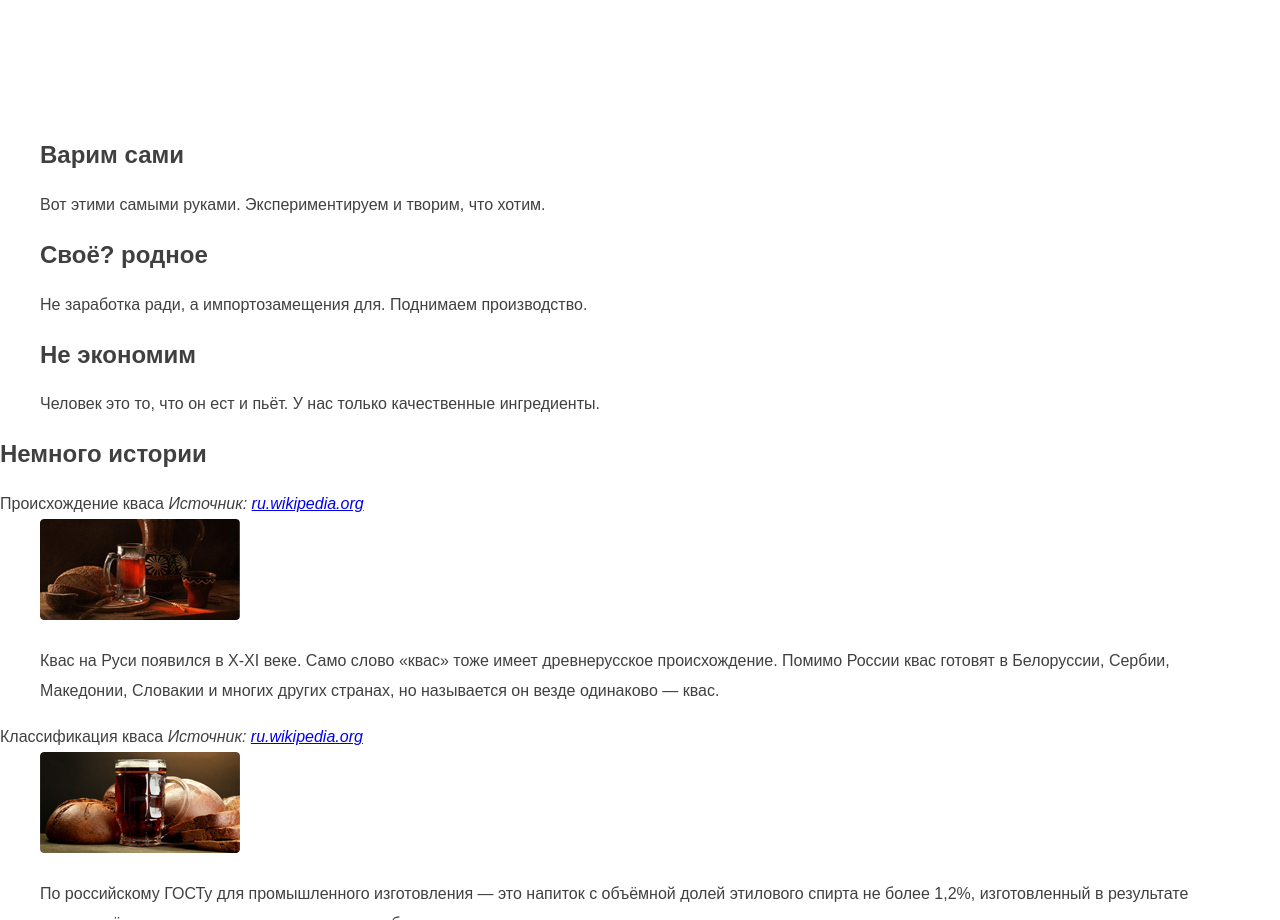
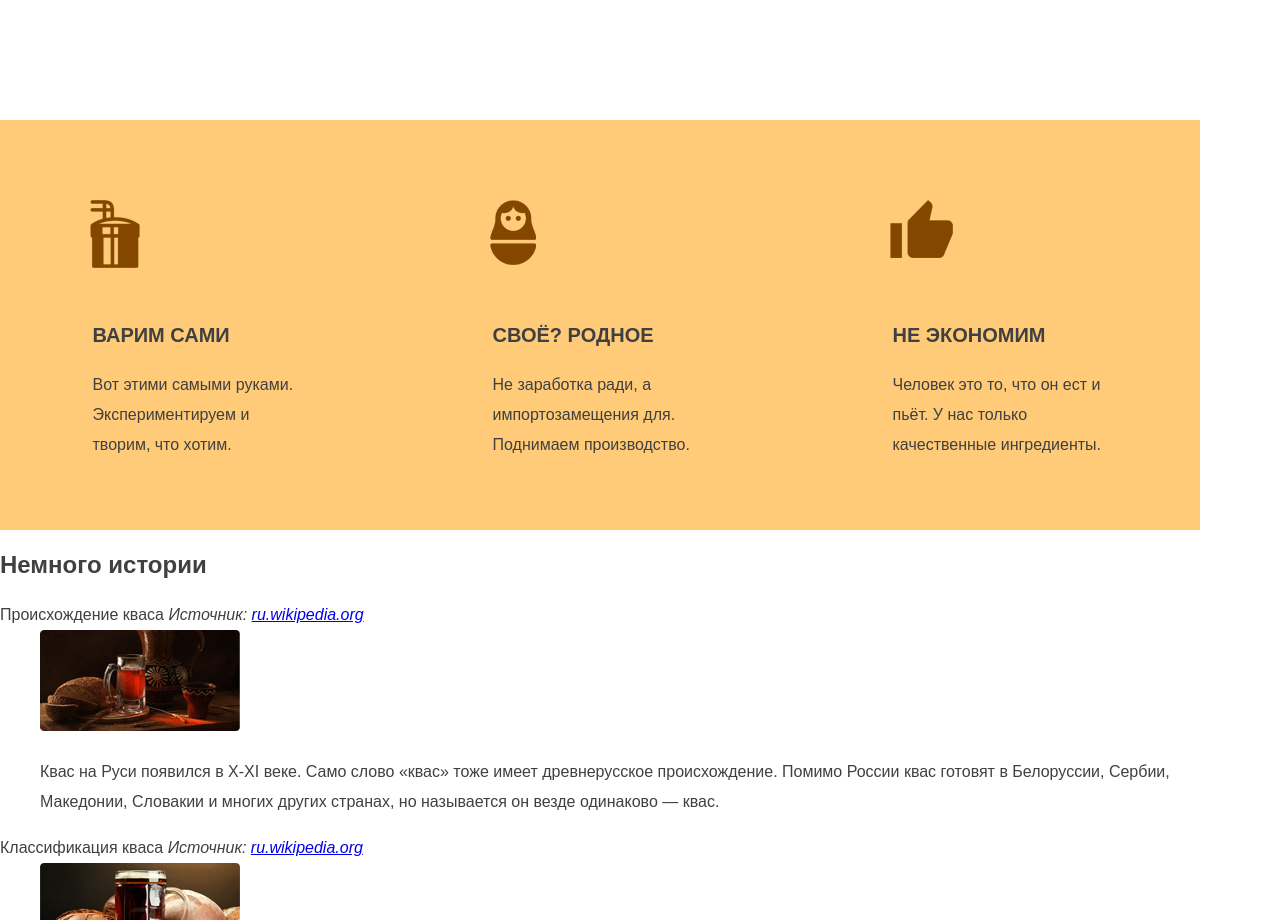
Before and after one commit to DevamitraDeva/studying_kvast, a plain HTML site: page index.html in a window 1280 px wide. Shown: the part 1660-2580 px from the top of the page. Drawn offline with Linux system fonts and the light colour scheme.

Commit message:
benifits complete

```diff
--- a/index.html
+++ b/index.html
@@ -71,15 +71,14 @@
 		</div>
 	</div>
 	<div class="benifits">
+		<div class="wide-container clearfix">
 			<ul>
-				<li><h2>Варим сами</h2></li>
-				<p>Вот этими самыми руками. Экспериментируем и творим, что хотим.</p>
-				<li><h2>Своё? родное</h2></li>
-				<p>Не заработка ради, а импортозамещения для. Поднимаем производство.<p>
-				<li><h2>Не экономим</h2></li>
-				<p>Человек это то, что он ест и пьёт. У нас только качественные ингредиенты.</p>
+				<li class="benifit-first"><p>Варим сами</p><p>Вот этими самыми руками. Экспериментируем и творим, что хотим.</p></li>
+				<li class="benifit-second"><p>Своё? родное</p><p>Не заработка ради, а импортозамещения для. Поднимаем производство.<p></p></li>
+				<li class="benifit-third"><p>Не экономим</p><p>Человек это то, что он ест и пьёт. У нас только качественные ингредиенты.</p></li>
 			</ul>
 		</div>
+	</div>
 		<div class="articles">
 			<h2>Немного истории</h2>
 				<dl>
--- a/style.css
+++ b/style.css
@@ -185,9 +185,64 @@ body {
 	background-color: #834700;
 }
 
+.benifits {
+	position: relative;
+	height: 230px;
+	background-color: #ffcb78;
+	padding-top: 180px;
+}
+
 .benifits ul {
+	margin: 0;
+	padding: 0;
 	list-style: none;
+}
 
+.benifits li {
+	float: left;
+	width: 210px;
+	margin-right: 190px;
+}
+
+.benifits li p:first-of-type {
+	font-weight: bold;
+	font-size: 20px;
+	text-transform: uppercase;
+}
+
+.benifits li:last-child {
+	float: left;
+	margin-right: 0;
+}
+
+.benifit-first::before {
+	content: "";
+	position: absolute;
+	background: url(img/css_sprites.png) -10px -88px no-repeat;
+	top: 80px;
+	left: 90px;
+	width: 50px;
+	height: 68px;
+}
+
+.benifit-second::before {
+	content: "";
+	position: absolute;
+	top: 80px;
+	left: 490px;
+	width: 46px;
+	height: 65px;
+    background: url(img/css_sprites.png) -93px -10px no-repeat;
+}
+
+.benifit-third::before {
+	content: "";
+	position: absolute;
+	top: 80px;
+	left: 890px;
+	width: 63px;
+	height: 58px;
+    background: url(img/css_sprites.png) -10px -10px no-repeat;
 }
 
 .article-item {
```
Also changed, not shown: img/css_sprites.png (added), img/images position.txt (added).
